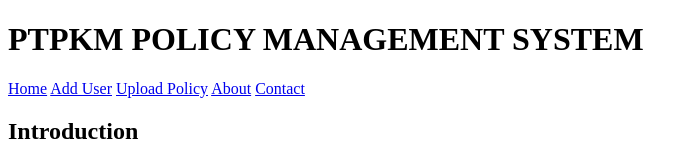
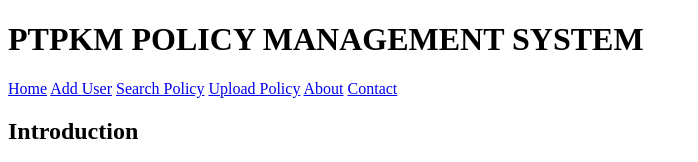
Before and after one commit to Nasuhaaaa/PROJECT, a plain HTML site: page public/index.html in a window 1280 px wide. Shown: the top 162 px of the page, without its empty margins (0-698 px from the left). Drawn offline with Linux system fonts and the light colour scheme.

Commit message:
update index.html add search policy

```diff
--- a/public/index.html
+++ b/public/index.html
@@ -11,6 +11,7 @@
     <nav>
       <a href="index.html">Home</a>
       <a href="Add_User.html">Add User</a>
+      <a href="SearchPolicy.html">Search Policy</a>
       <a href="upload.html">Upload Policy</a>  <!-- New link here -->
       <a href="#">About</a>
       <a href="#">Contact</a>
```
